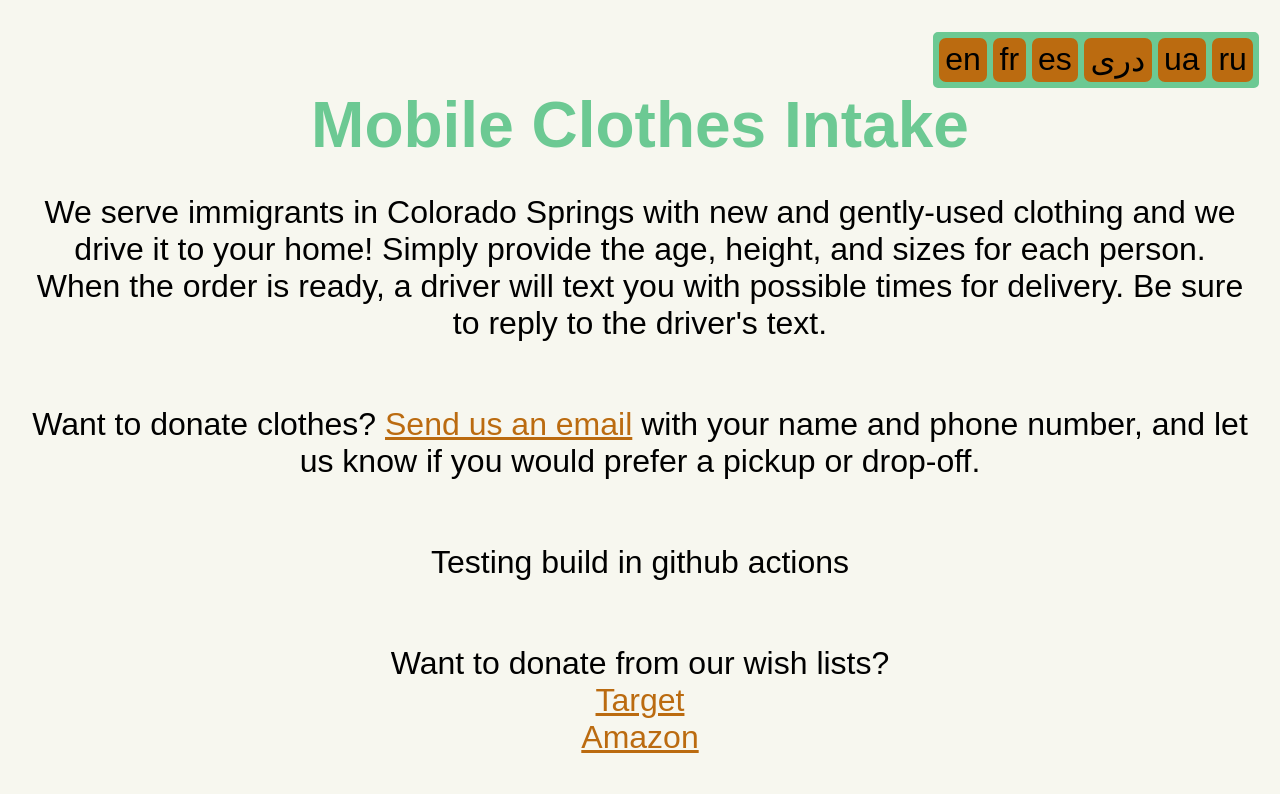
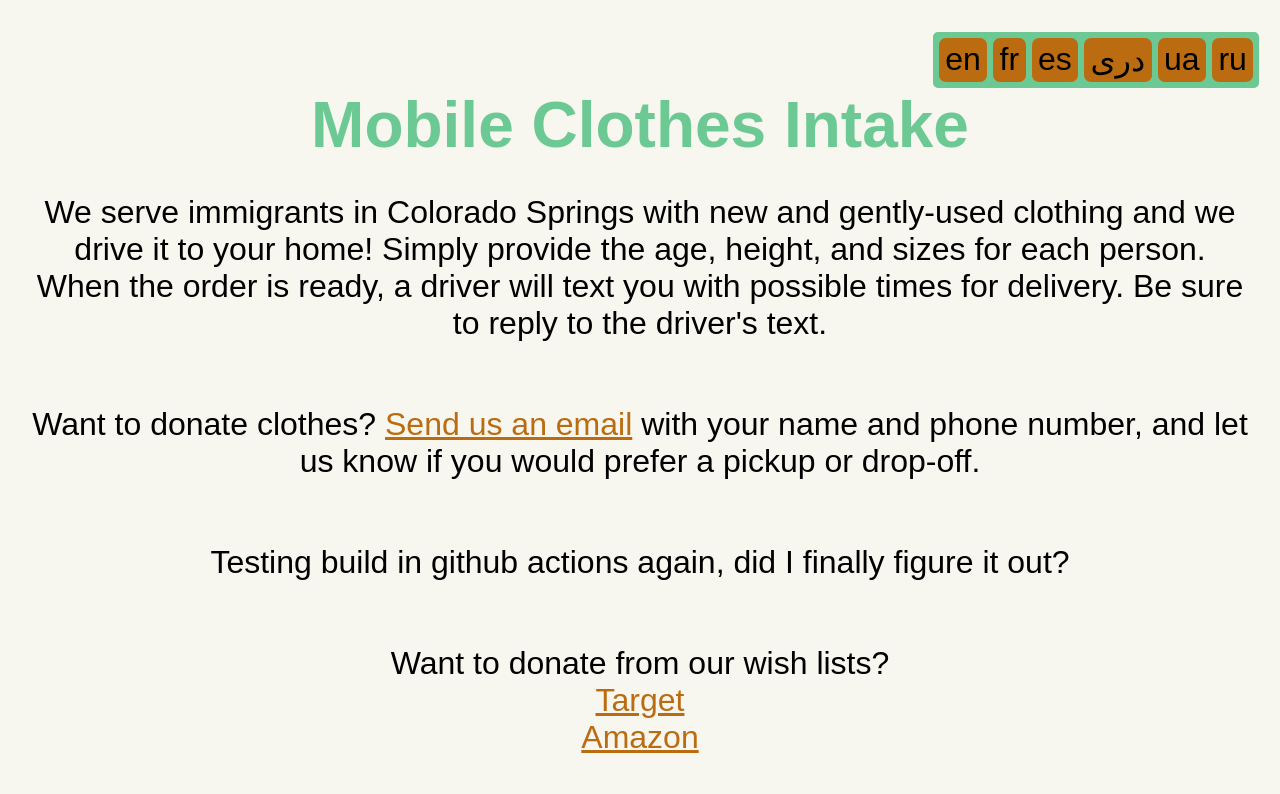
Before and after one commit to Yagudagu/expressServerMobileIntake, a React (Create React App) app in the folder frontend/: page / in a window 1280 px wide. Shown: the top 794 px of the page. Built offline with nearby package versions, Linux system fonts and the light colour scheme.

Commit message:
changes to test build

```diff
--- a/frontend/src/Admin.tsx
+++ b/frontend/src/Admin.tsx
@@ -1,6 +1,5 @@
 import React, { useEffect, useState, useRef, createContext } from "react";
 import { useReactToPrint } from "react-to-print";
-import cookies from "js-cookie";
 
 import API from "./API";
 
--- a/frontend/src/components/MainTextTop.tsx
+++ b/frontend/src/components/MainTextTop.tsx
@@ -15,7 +15,7 @@ const MainTextTop: React.FC<Props> = ({ t }: Props) => {
         <a href="mailto: mobileclothes@bmccs.org">{t("send_email")}</a>
         {t("with_name_and_phone")}
       </p>
-      <p>Testing build in github actions</p>
+      <p>Testing build in github actions again, did I finally figure it out?</p>
       <p>
         {t("donate_wishlist")}
         <br />
--- a/frontend/src/components/PersonPopout/Popup.tsx
+++ b/frontend/src/components/PersonPopout/Popup.tsx
@@ -1,4 +1,4 @@
-import React, { useEffect, useState } from "react";
+import React from "react";
 import { People } from "../../models";
 
 import Adult from "./Adult";
--- a/frontend/src/components/PersonPopout/Selectors/PantsSize.tsx
+++ b/frontend/src/components/PersonPopout/Selectors/PantsSize.tsx
@@ -8,13 +8,8 @@ import { ContextMobile } from "../../../HomePage";
 const pantsTag = require("../../../svgs/pants-tag.jpg");
 
 const PantsSize = () => {
-  const {
-    handlePeopleChange,
-    people,
-    selectedPersonIndex,
-    required,
-    manPants,
-  } = useContext<any>(ContextMobile);
+  const { handlePeopleChange, people, selectedPersonIndex, manPants } =
+    useContext<any>(ContextMobile);
 
   if (people[selectedPersonIndex].CA === "child") {
     return (
--- a/frontend/src/initialStates.ts
+++ b/frontend/src/initialStates.ts
@@ -1,5 +1,5 @@
-import { v4 as uuidv4 } from "uuid";
-import { Day, Household, People } from "./models";
+//import { v4 as uuidv4 } from "uuid";
+import { Day, Household } from "./models";
 
 export const sampleDays: Day[] = [
   { checked: false, first: 9, firstAmPm: "AM", second: 6, secondAmPm: "PM" },
```
Also changed, not shown: 8 other files (tests, documents, lock files or other folders).
